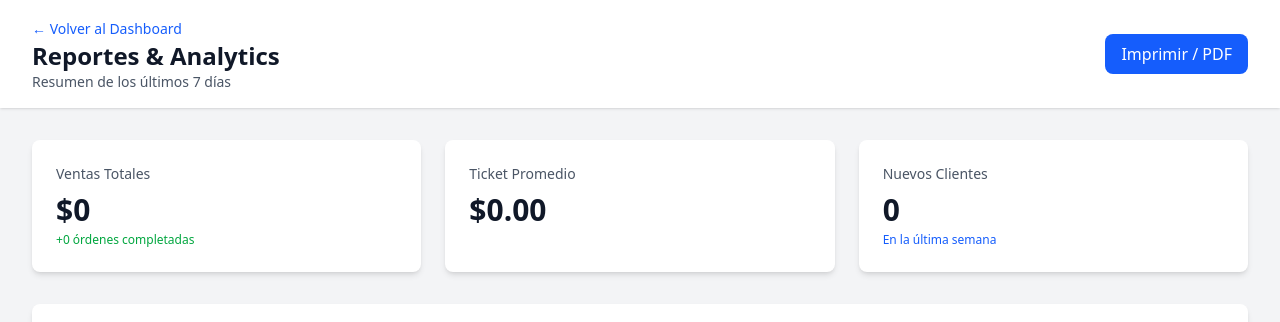
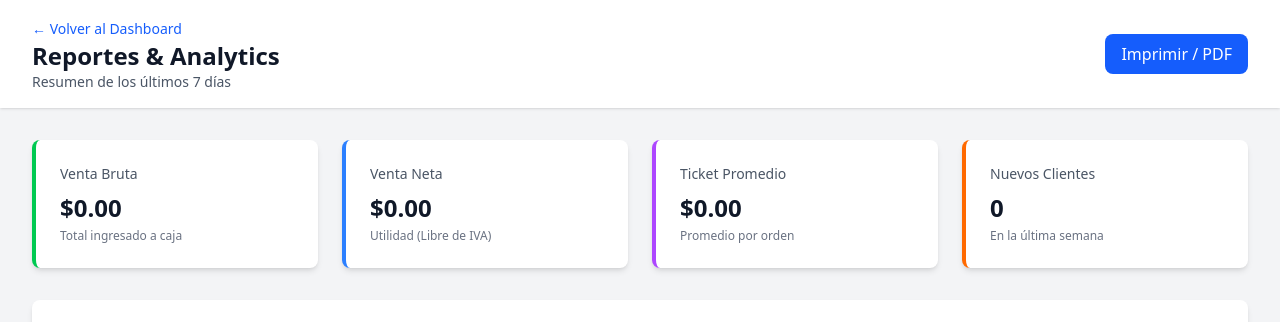
Before and after one commit to AlejandroJBArellano/eltesoritodejalisco, a Next.js app: page /reports in a window 1280 px wide. Shown: the top 322 px of the page. Built offline with nearby package versions, Linux system fonts and the light colour scheme; no server answers; the database is empty.

Commit message:
feat: Introduce IVA calculations for sales, update order ticket details, and refine gross/net sales metrics across dashboard and reports.

```diff
--- a/app/page.tsx
+++ b/app/page.tsx
@@ -105,13 +105,32 @@ export default async function Home() {
                 </div>
                 <div className="ml-4">
                   <p className="text-sm font-bold text-dark/50 uppercase tracking-wider">
-                    Ventas Hoy
+                    Venta Bruta
                   </p>
                   <p className="text-3xl font-black text-dark tracking-tight">
                     {new Intl.NumberFormat("es-MX", {
                       style: "currency",
                       currency: "MXN",
                     }).format(salesToday)}
+                  </p>
+                </div>
+              </div>
+            </div>
+
+            <div className="rounded-2xl bg-white p-6 shadow-sm border border-dark/5">
+              <div className="flex items-center">
+                <div className="rounded-xl bg-green-500/10 p-3 text-green-500 text-2xl">
+                  🍃
+                </div>
+                <div className="ml-4">
+                  <p className="text-sm font-bold text-dark/50 uppercase tracking-wider">
+                    Venta Neta
+                  </p>
+                  <p className="text-3xl font-black text-dark tracking-tight">
+                    {new Intl.NumberFormat("es-MX", {
+                      style: "currency",
+                      currency: "MXN",
+                    }).format(salesToday / 1.16)}
                   </p>
                 </div>
               </div>
--- a/app/reports/page.tsx
+++ b/app/reports/page.tsx
@@ -109,28 +109,42 @@ export default function ReportsPage() {
       {/* Main Content */}
       <main className="mx-auto max-w-7xl space-y-8 px-4 py-8 sm:px-6 lg:px-8">
         {/* KPI Cards */}
-        <div className="grid gap-6 sm:grid-cols-2 lg:grid-cols-3">
-          <div className="rounded-lg bg-white p-6 shadow-md">
-            <p className="text-sm font-medium text-gray-600">Ventas Totales</p>
-            <p className="mt-2 text-3xl font-bold text-gray-900">
-              ${data.summary.totalSales.toLocaleString()}
+        <div className="grid gap-6 sm:grid-cols-2 lg:grid-cols-4">
+          <div className="rounded-lg bg-white p-6 shadow-md border-l-4 border-green-500">
+            <p className="text-sm font-medium text-gray-600">Venta Bruta</p>
+            <p className="mt-2 text-2xl font-bold text-gray-900">
+              ${data.summary.totalSales.toLocaleString(undefined, { minimumFractionDigits: 2, maximumFractionDigits: 2 })}
             </p>
-            <p className="mt-1 text-xs text-green-600">
-              +{data.summary.totalTips ? `$${data.summary.totalTips.toLocaleString()} en propinas` : `${data.summary.totalOrders} órdenes completadas`}
+            <p className="mt-1 text-xs text-gray-500">
+              Total ingresado a caja
             </p>
           </div>
-          <div className="rounded-lg bg-white p-6 shadow-md">
-            <p className="text-sm font-medium text-gray-600">Ticket Promedio</p>
-            <p className="mt-2 text-3xl font-bold text-gray-900">
-              ${data.summary.averageTicket.toFixed(2)}
+          <div className="rounded-lg bg-white p-6 shadow-md border-l-4 border-blue-500">
+            <p className="text-sm font-medium text-gray-600">Venta Neta</p>
+            <p className="mt-2 text-2xl font-bold text-gray-900">
+              ${(data.summary.totalSales / 1.16).toLocaleString(undefined, { minimumFractionDigits: 2, maximumFractionDigits: 2 })}
+            </p>
+            <p className="mt-1 text-xs text-gray-500">
+              Utilidad (Libre de IVA)
             </p>
           </div>
-          <div className="rounded-lg bg-white p-6 shadow-md">
+          <div className="rounded-lg bg-white p-6 shadow-md border-l-4 border-purple-500">
+            <p className="text-sm font-medium text-gray-600">Ticket Promedio</p>
+            <p className="mt-2 text-2xl font-bold text-gray-900">
+              ${data.summary.averageTicket.toLocaleString(undefined, { minimumFractionDigits: 2, maximumFractionDigits: 2 })}
+            </p>
+            <p className="mt-1 text-xs text-gray-500">
+              Promedio por orden
+            </p>
+          </div>
+          <div className="rounded-lg bg-white p-6 shadow-md border-l-4 border-orange-500">
             <p className="text-sm font-medium text-gray-600">Nuevos Clientes</p>
-            <p className="mt-2 text-3xl font-bold text-gray-900">
+            <p className="mt-2 text-2xl font-bold text-gray-900">
               {data.customers.newCustomersCount}
             </p>
-            <p className="mt-1 text-xs text-blue-600">En la última semana</p>
+            <p className="mt-1 text-xs text-gray-500">
+              En la última semana
+            </p>
           </div>
         </div>
 
--- a/components/pos/OrderTicket.tsx
+++ b/components/pos/OrderTicket.tsx
@@ -12,16 +12,25 @@ export function OrderTicket({ order }: OrderTicketProps) {
     });
   };
 
+  // Logic: Price already includes IVA (16%)
+  const total = order.total;
+  const subtotal = total / 1.16;
+  const iva = total - subtotal;
+  const tipAmount = order.payments && order.payments.length > 0 ? order.payments[0].tipAmount || 0 : 0;
+  const finalTotal = total + tipAmount;
+
   return (
     <div className="ticket-container bg-white p-4 w-[80mm] mx-auto text-black font-mono text-sm border shadow-sm">
       <div className="text-center mb-4">
         <h2 className="text-lg font-bold">EL TESORITO DE JALISCO</h2>
-        <p className="text-xs">Sabor Tradicional</p>
+        <p className="text-xs">RFC: AIVK991104QJ0</p>
+        <p className="text-xs">C.P.: 09090</p>
+        <p className="text-xs">Régimen: 626 - Simplificado de Confianza (RESICO)</p>
         <div className="border-b border-dashed my-2"></div>
       </div>
 
       <div className="mb-2">
-        <p>ORDEN: #{order.orderNumber}</p>
+        <p>FOLIO: #{order.orderNumber}</p>
         <p>FECHA: {formatDate(order.createdAt)}</p>
         {order.table && <p>MESA: {order.table}</p>}
         {order.customer && <p>CLIENTE: {order.customer.name}</p>}
@@ -51,19 +60,22 @@ export function OrderTicket({ order }: OrderTicketProps) {
       <div className="border-b border-dashed my-2"></div>
 
       <div className="text-right space-y-1">
-        {order.payments && order.payments.length > 0 && order.payments[0].tipAmount ? (
-          <>
-            <p className="font-bold text-md">SUBTOTAL: ${order.total.toFixed(2)}</p>
-            <p className="font-bold text-md text-gray-700">PROPINA: ${order.payments[0].tipAmount.toFixed(2)}</p>
-            <p className="font-black text-xl mt-2">TOTAL: ${(order.total + order.payments[0].tipAmount).toFixed(2)}</p>
-          </>
-        ) : (
-          <p className="font-bold text-lg">TOTAL: ${order.total.toFixed(2)}</p>
+        <p className="text-sm">SUBTOTAL: ${subtotal.toFixed(2)}</p>
+        <p className="text-sm">IVA (16%): ${iva.toFixed(2)}</p>
+        <p className="font-bold text-md">TOTAL VENTA: ${total.toFixed(2)}</p>
+
+        {tipAmount > 0 && (
+          <p className="font-bold text-md text-gray-700">PROPINA: ${tipAmount.toFixed(2)}</p>
         )}
+
+        <p className="font-black text-xl mt-2 border-t border-black pt-1">
+          PAGO TOTAL: ${finalTotal.toFixed(2)}
+        </p>
       </div>
 
       <div className="text-center mt-6">
-        <p className="text-xs">¡Gracias por su preferencia!</p>
+        <p className="text-xs font-bold">Venta al público en general</p>
+        <p className="text-xs mt-2">¡Gracias por su preferencia!</p>
         <p className="text-[10px] text-gray-400 mt-2">TesoritoOS</p>
       </div>
 
```
